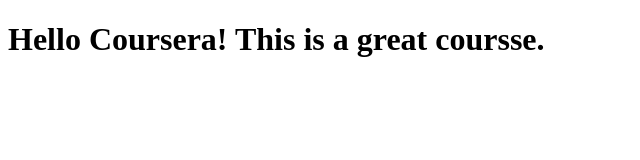
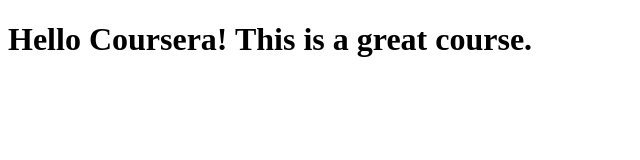
Before and after one commit to Howtomakesense/coursera-test, a plain HTML site: page site/index.html in a window 1280 px wide. Shown: the full height of the page, 0-640 px from the left. Drawn offline with Linux system fonts and the light colour scheme.

Commit message:
Another change.

```diff
--- a/site/index.html
+++ b/site/index.html
@@ -4,6 +4,6 @@
 	<title>Hello Coursera!</title>
 </head>
 <body>
-<h1>Hello Coursera! This is a great coursse.</h1>
+<h1>Hello Coursera! This is a great course.</h1>
 </body>
 </html>
```
